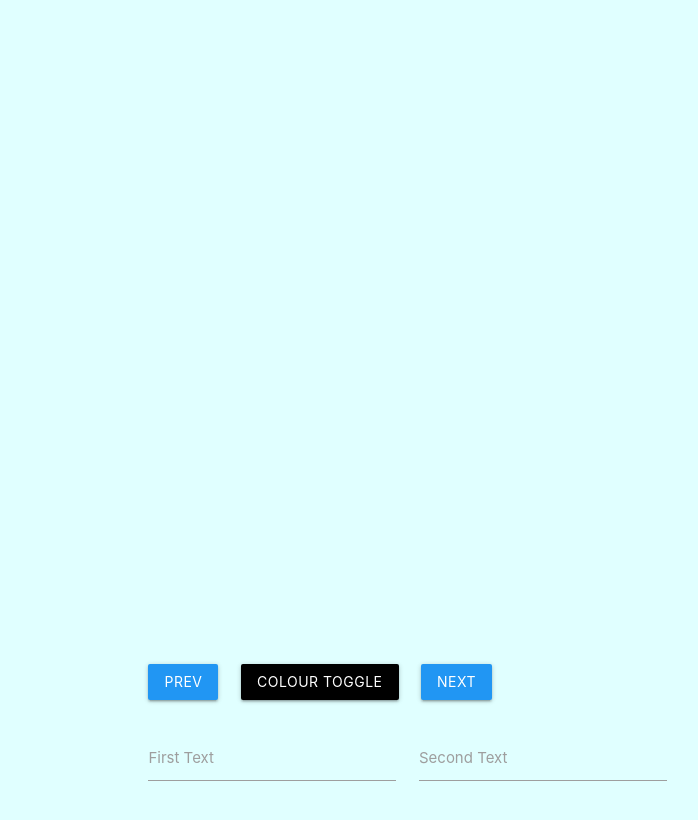
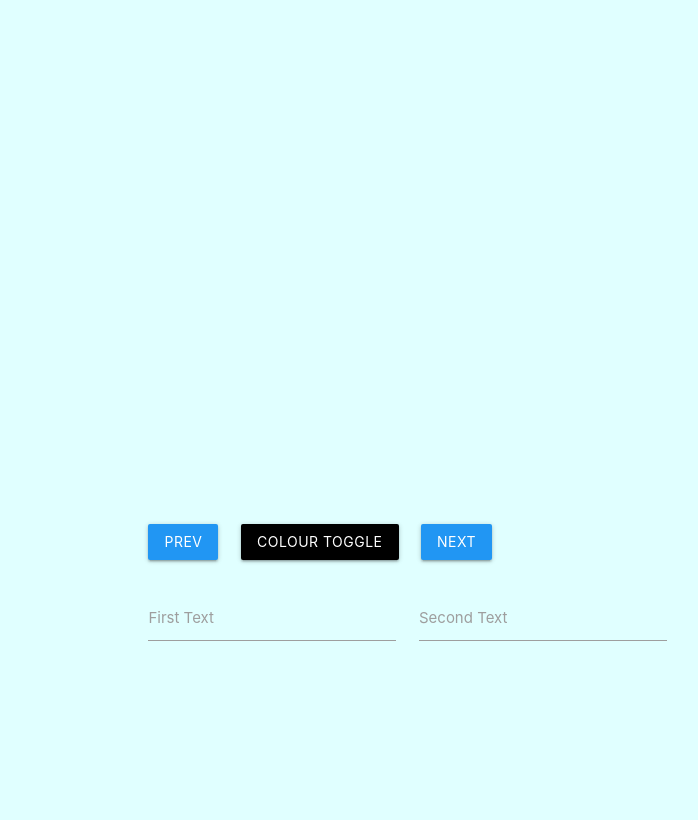
Before and after one commit to Aayush-Shukla/meme-generator, a plain HTML site: page index.html in a window 1280 px wide. Shown: the part 116-936 px from the top of the page, without its empty margins (362-1060 px from the left). After the commit the page ends 800 px from the top, so only its background shows below. Drawn offline with nearby package versions, Linux system fonts and the light colour scheme; no server answers.

Commit message:
minor changes

```diff
--- a/index.html
+++ b/index.html
@@ -26,7 +26,7 @@
 <div class="row">
 
 
-<div class="col">        <canvas id="canvas" width="640" height="640"></canvas></div>
+<div class="col"> <canvas id="canvas" width="500" height="500"></canvas></div>
 
     </div>
 
--- a/script.js
+++ b/script.js
@@ -3,13 +3,13 @@ let ctx=canvas.getContext('2d');
 var memeData;
 var meme=new Image()
 var text=[]
-offsetX=320
+offsetX=window.innerWidth/2-250
 var selected=-1
 index=0
 var colors=['white','black']
 
 offsetY=130
-canvas.style = "position:absolute; left: 50% ;top:130px; margin-left: -320px;";
+canvas.style = "position:absolute; left: 50% ;top:130px; margin-left: -300px;";
 
 
 let url='https://api.imgflip.com/get_memes'
--- a/style.css
+++ b/style.css
@@ -6,7 +6,7 @@ body{
 
 
     position: absolute;
-    top: 780px;
+    top: 640px;
     left: 39%;
 
 }
```
